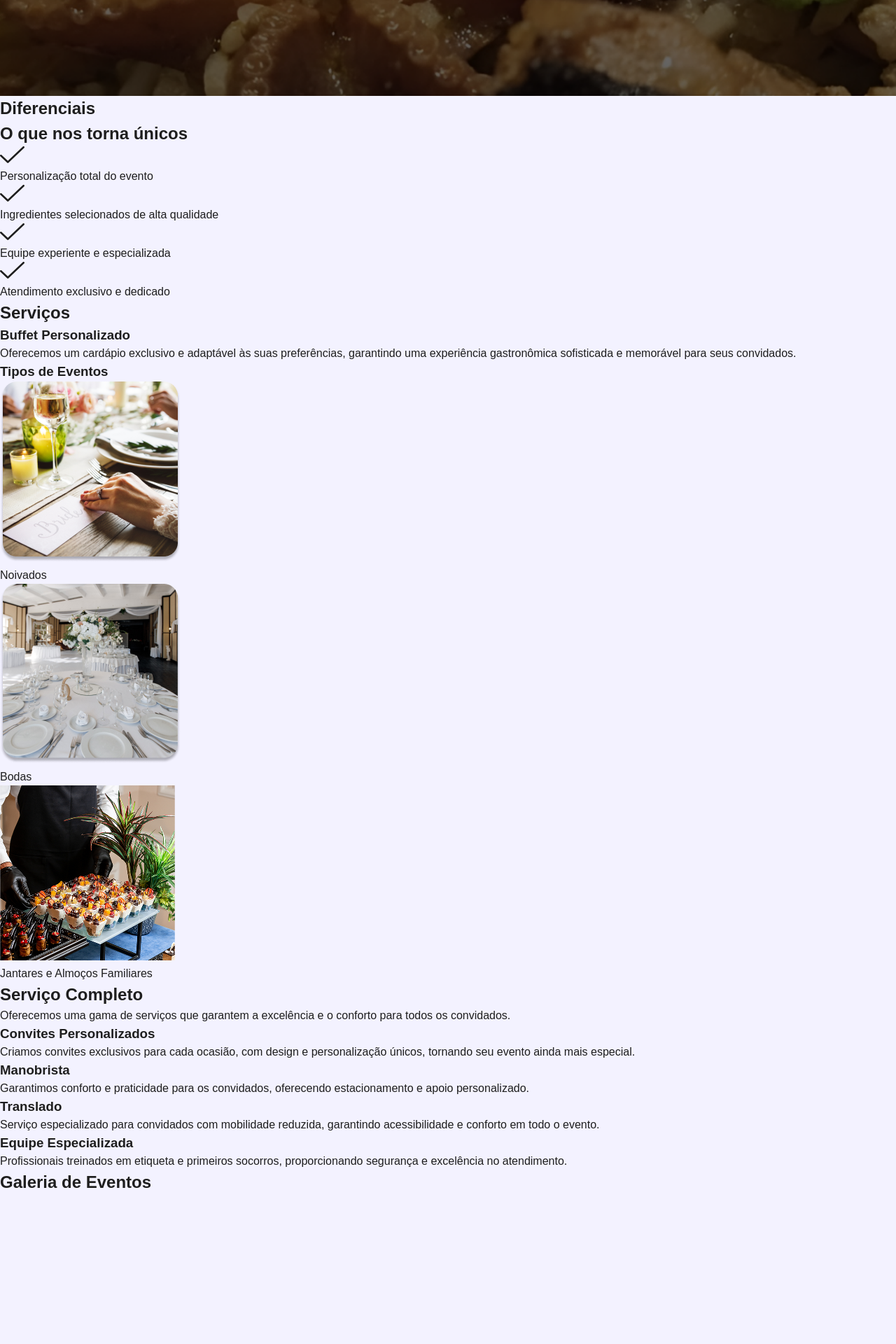
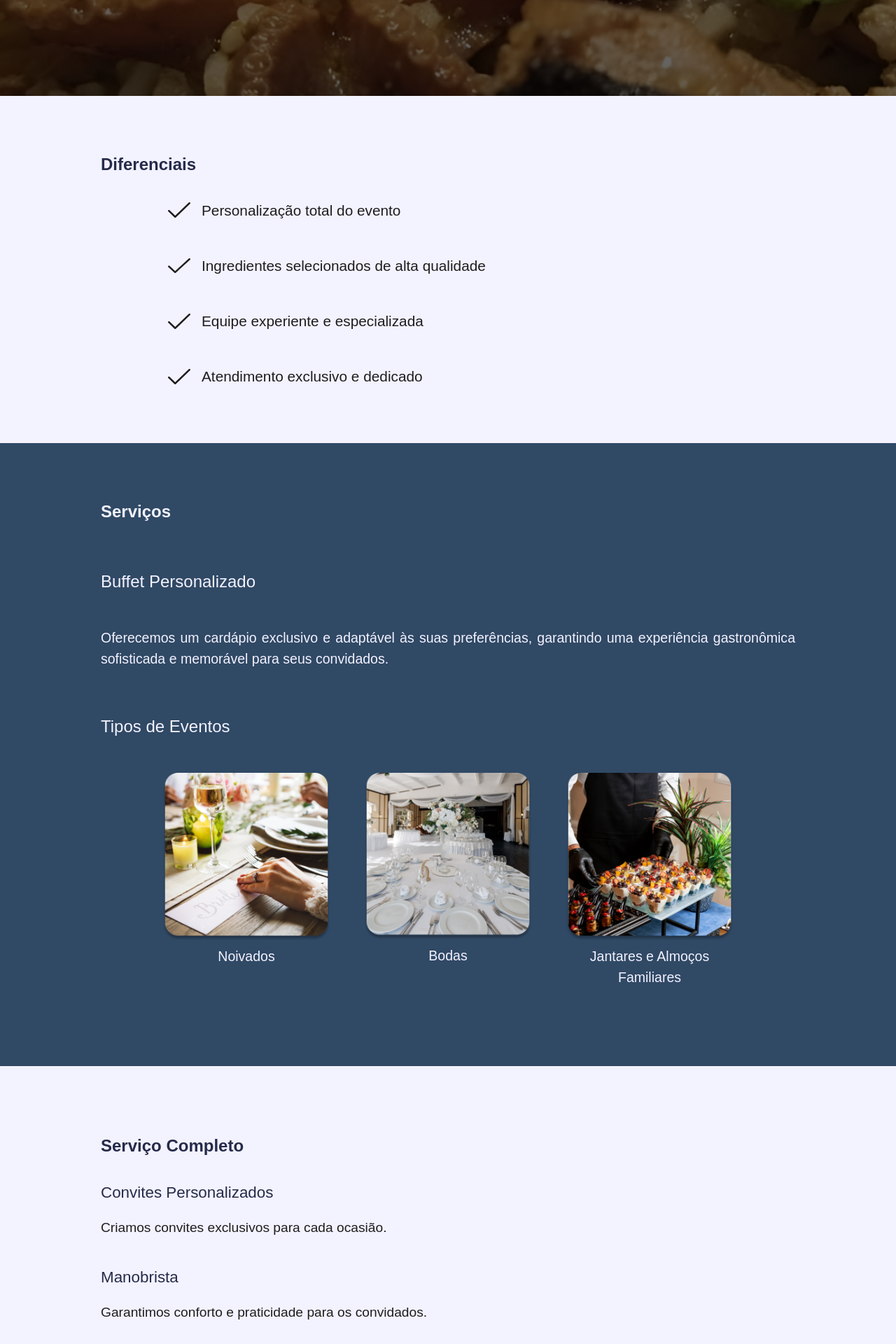
Before and after one commit to Luanquevedo/site-intitucional-next, a Next.js app: page / in a window 1280 px wide. Shown: the part 2040-3960 px from the top of the page at 70% size. Built offline with nearby package versions, Linux system fonts and the light colour scheme; a web font is replaced by a local one.

Commit message:
Estilizado seções about-us, services e galeria com total responsividade e otimizado animação da galeria

```diff
--- a/src/components/aboutus/container.js
+++ b/src/components/aboutus/container.js
@@ -22,13 +22,13 @@ const AboutContainer = () => {
           content="diferenciais, personalização de evento, ingredientes de qualidade, equipe especializada, buffet exclusivo"
         />
       </Head>
-
+      <div className='About__Content'>
       <header>
-        <h1>Diferenciais</h1>
+        <h2>Diferenciais</h2>
       </header>
 
-      <article>
-        <h2>O que nos torna únicos</h2>
+      <article className='About__Content__Itens'>
+        <h3>O que nos torna únicos</h3>
         <ul>
           {diferenciais.map((diferencial, index) => (
             <li key={index} className="differential-item">
@@ -42,6 +42,7 @@ const AboutContainer = () => {
           ))}
         </ul>
       </article>
+      </div>
     </section>
   );
 };
--- a/src/components/aboutus/index.scss
+++ b/src/components/aboutus/index.scss
@@ -1,6 +1,6 @@
 @use '../../styles/variables' as *;
 
-.About{
+.About {
     background-image: url('/images/aboutus.png');
     background-repeat: no-repeat;
     background-size: contain;
@@ -15,37 +15,80 @@
     font-size: 1.1rem;
     font-weight: $font-medium;
 
-    &__Container{
+    &__Container {
         display: flex;
         flex-direction: column;
         gap: 2rem;
         color: $tertiaryfonttcolor;
         max-width: 23rem;
-        h2{
+
+        h2 {
             font-weight: $font-semibold;
             font-size: 1.5rem;
             margin-bottom: 2rem;
         }
     }
 
-    &__None{
+    &__None {
         display: none;
     }
 }
 
+.About__Content {
+    display: flex;
+    flex-direction: column;
+    justify-content: center;
+    margin: auto;
+    max-width: 23rem;
+    gap: 2rem;
+
+    h2 {
+        color: $secondaryfontcolor;
+        font-weight: $font-semibold;
+        font-size: 1.5rem;
+    }
+
+
+    &__Itens {
+        font-size: 1.1rem;
+        font-weight: $font-regular;
+
+        img {
+            width: 2rem;
+        }
+
+        ul {
+            display: flex;
+            flex-direction: column;
+            gap: 3rem;
+        }
+
+        li {
+            display: flex;
+            align-items: center;
+            gap: 1rem;
+            text-align: justify;
+        }
+
+        h3 {
+            display: none;
+        }
+    }
+}
+
 @media (min-width: 769px) {
-    .About{
+    .About {
         background-image: url('/images/aboutd.png');
         background-size: cover;
         background-position: center;
         height: 100vh;
         font-size: 1.22rem;
 
-        &__Container{
+        &__Container {
             gap: 5rem;
             max-width: 62rem;
 
-            h2{
+            h2 {
 
 
                 font-size: 1.5rem;
@@ -54,16 +97,55 @@
             }
         }
     }
+
+    .About__Content {
+        display: flex;
+        max-width: 62rem;
+        margin-top: 5rem;
+        gap: 2rem;
+
+        h2 {
+            font-size: 1.5rem;
+        }
+
+
+        &__Itens {
+            display: flex;
+            flex-direction: column;
+            margin-left: 6rem;
+            font-size: 1.3rem;
+            margin-bottom: 5rem;
+
+            img {
+                width: 2rem;
+            }
+
+            ul {
+
+                gap: 3rem;
+            }
+
+            li {
+                gap: 1rem;
+            }
+        }
+    }
+
+
 }
 
 @media (min-width: 1900px) {
-    .About{
+    .About {
 
 
-        &__Container{
+        &__Container {
             max-width: 1440px;
 
 
         }
     }
+
+    .About__Content {
+        max-width: 1440px;
+    }
 }
--- a/src/components/galery/card.js
+++ b/src/components/galery/card.js
@@ -1,6 +1,8 @@
 import React from 'react';
 import { Swiper, SwiperSlide } from 'swiper/react';
 import { Autoplay, Pagination } from 'swiper/modules';
+import 'swiper/css';
+import 'swiper/css/pagination';
 
 const card = [
   { id: 1, image: '/images/c1.png', alt: 'Imagem 1: Exemplo de serviço de buffet elegante em evento' },
@@ -12,33 +14,33 @@ const card = [
 
 const CardCarrousel = () => {
   return (
-    <div className="card-carousel">
-      <h2 className="card-carousel__title">Galeria de Eventos</h2>
-      <div className="card-carousel__container">
+    <div className="card__carousel">
+      <h2 className="card__carousel__title">Galeria</h2>
       <Swiper
-          slidesPerView={3}
+        className="card__carousel__container"
+        slidesPerView={4} // Exibe 3 imagens no desktop
+        spaceBetween={20}
+        autoplay={{ delay: 2, disableOnInteraction: false }}
+        speed={5000}
+        loop={true} // 🟢 Ativa o loop infinito
         modules={[Pagination, Autoplay]}
-          autoplay={{ delay: 300, disableOnInteraction: false }}
-          speed={700}
-          pagination={{ clickable: true }}
         breakpoints={{
+          320: {
+            slidesPerView: 2, // No mobile, exibe 2 imagens
+            spaceBetween: 0,
+          },
           768: {
-              slidesPerView: 2, // Ajusta para 1 slide por vez em telas menores
+            slidesPerView: 3, // No tablet, exibe 3 imagens
+            spaceBetween: 0,
           },
         }}
       >
         {card.map((item) => (
-            <SwiperSlide key={item.id}>
-              <img
-                src={item.image}
-                alt={item.alt}
-                className="card-carousel__image"
-                loading='lazy'
-              />
+          <SwiperSlide key={item.id} className="card__carousel__slide">
+            <img src={item.image} alt={item.alt} className="card-carousel__image" loading="lazy" />
           </SwiperSlide>
         ))}
       </Swiper>
-      </div>
     </div>
   );
 };
--- a/src/components/galery/index.scss
+++ b/src/components/galery/index.scss
@@ -0,0 +1,48 @@
+@use '../../styles/variables' as *;
+
+.card__carousel {
+    display: flex;
+    flex-direction: column;
+    margin: auto;
+    gap: 2rem;
+    margin-bottom: 3rem;
+
+    &__container {
+        width: 100%;
+
+        margin: 0px;
+
+        .swiper-slide {
+            width: auto;
+            display: flex;
+            flex-direction: row ;
+            justify-content: center;
+            align-items: center;
+          }
+
+
+    }
+    .card-carousel__image {
+        width: 100%;
+        height: auto;
+        object-fit: cover;
+      }
+
+    h2 {
+        margin-left: 2rem;
+        color: $secondaryfontcolor;
+        font-size: 1.5rem;
+        font-weight: $font-semibold;
+    }
+}
+
+@media (min-width: 1900px) {
+    .card__carousel {
+
+
+
+        h2 {
+            margin-left: 34rem;
+        }
+    }
+}
--- a/src/components/works/container.js
+++ b/src/components/works/container.js
@@ -2,36 +2,36 @@ import React from 'react';
 
 const WorkContainer = () => {
   return (
-    <section className="work-container">
+    <section className="work__container">
       <header>
         <h2>Serviço Completo</h2>
-        <p>
+        <p className='none'>
           Oferecemos uma gama de serviços que garantem a excelência e o conforto para todos os convidados.
         </p>
       </header>
-      <div className="work-container__services">
+      <div className="work__container__services">
         <article className="work-container__service">
           <h3>Convites Personalizados</h3>
           <p>
-            Criamos <strong>convites exclusivos</strong> para cada ocasião, com design e personalização únicos, tornando seu evento ainda mais especial.
+            Criamos <strong>convites exclusivos</strong> para cada ocasião.
           </p>
         </article>
         <article className="work-container__service">
           <h3>Manobrista</h3>
           <p>
-            Garantimos <strong>conforto e praticidade</strong> para os convidados, oferecendo estacionamento e apoio personalizado.
+            Garantimos <strong>conforto e praticidade</strong> para os convidados.
           </p>
         </article>
         <article className="work-container__service">
           <h3>Translado</h3>
           <p>
-            Serviço especializado para <strong>convidados com mobilidade reduzida</strong>, garantindo acessibilidade e conforto em todo o evento.
+            Serviço especializado para <strong>convidados com mobilidade reduzida</strong>.
           </p>
         </article>
         <article className="work-container__service">
           <h3>Equipe Especializada</h3>
           <p>
-            Profissionais treinados em <strong>etiqueta e primeiros socorros</strong>, proporcionando segurança e excelência no atendimento.
+            Profissionais treinados em <strong>etiqueta e primeiros socorros</strong>.
           </p>
         </article>
       </div>
--- a/src/components/works/index.scss
+++ b/src/components/works/index.scss
@@ -0,0 +1,174 @@
+@use '../../styles/variables' as *;
+
+.Work {
+    display: flex;
+    flex-direction: column;
+    color: $tertiaryfonttcolor;
+    background-color: $backgroudcolor;
+
+    &__Container {
+        display: flex;
+        flex-direction: column;
+        gap: 3rem;
+        margin: auto;
+        max-width: 23rem;
+        font-size: 1.1rem;
+        font-weight: $font-regular;
+
+        h2 {
+            margin-top: 2rem;
+            font-weight: $font-semibold;
+            font-size: 1.5rem;
+        }
+
+        h3 {
+            font-weight: $font-medium;
+            font-size: 1.5rem;
+        }
+
+        &__Content {
+            display: flex;
+            flex-direction: column;
+            gap: 1.5rem;
+            text-align: justify;
+        }
+
+        &__Card {
+            display: flex;
+            flex-direction: column;
+            gap: 2rem;
+            margin-bottom: 3rem;
+
+            img {
+                width: 10rem;
+            }
+
+            ul {
+                display: flex;
+                flex-wrap: wrap;
+                justify-content: center;
+                text-align: center;
+                list-style: none;
+                gap: 2rem;
+
+                p {
+                    max-width: 10rem;
+                }
+            }
+        }
+    }
+}
+
+.work__container{
+    display: flex;
+    flex-direction: column;
+    margin: auto;
+    justify-content: center;
+    margin-top: 3rem;
+    max-width: 23rem;
+    gap: 2rem;
+
+    h2{
+        color: $secondaryfontcolor;
+        font-weight: $font-semibold;
+        font-size: 1.5rem;
+    }
+    .none{
+        display: none;
+    }
+
+    &__services{
+        display: flex;
+        flex-direction: column;
+        gap: 2rem;
+        margin-bottom: 4rem;
+        font-size: 0.98rem;
+        text-align: justify;
+        font-weight: $font-regular;
+        h3{
+            font-size: 1.2rem;
+            margin-bottom: 1rem;
+            color: $secondaryfontcolor;
+            font-weight: $font-medium;
+        }
+    }
+}
+
+@media (min-width: 769px) {
+    .Work {
+
+        &__Container {
+            gap: 4rem;
+            max-width: 62rem;
+            font-size: 1.22rem;
+
+            h2 {
+                margin-top: 5rem;
+                font-size: 1.5rem;
+            }
+
+            h3 {
+                font-size: 1.5rem;
+            }
+
+            &__Content {
+                gap: 3rem;
+            }
+
+            &__Card {
+                gap: 3rem;
+                margin-bottom: 7rem;
+
+                img {
+                    width: 15rem;
+                }
+
+                ul {
+                    gap: 3rem;
+
+                    p {
+                        max-width: 15rem;
+                    }
+                }
+            }
+        }
+    }
+    .work__container{
+        margin-top: 6rem;
+        max-width: 62rem;
+        gap: 2rem;
+        h2{
+            font-size: 1.5rem;
+        }
+
+        &__services{
+
+            gap: 2.5rem;
+            margin-bottom: 5rem;
+            font-size: 1.2rem;
+            h3{
+                font-size: 1.4rem;
+                margin-bottom: 1.2rem;
+            }
+        }
+    }
+
+}
+
+@media (min-width: 1900px) {
+    .Work {
+
+        &__Container {
+
+            max-width: 1440px;
+
+
+
+
+        }
+    }
+    .work__container{
+        max-width: 1440px;
+    }
+
+}
--- a/src/components/works/work.js
+++ b/src/components/works/work.js
@@ -8,19 +8,20 @@ const segmentos = [
 
 const Work = () => {
   return (
-    <section>
+    <section className='Work'>
+      <div className='Work__Container'>
       <header>
         <h2>Serviços</h2>
       </header>
 
-      <article>
+      <article className='Work__Container__Content'>
         <h3>Buffet Personalizado</h3>
         <p>
           Oferecemos um <strong>cardápio exclusivo e adaptável</strong> às suas preferências, garantindo uma experiência gastronômica sofisticada e memorável para seus convidados.
         </p>
       </article>
 
-      <article>
+      <article className='Work__Container__Card'>
         <h3>Tipos de Eventos</h3>
         <ul>
           {segmentos.map((item) => (
@@ -31,6 +32,7 @@ const Work = () => {
           ))}
         </ul>
       </article>
+      </div>
     </section>
   );
 };
--- a/src/pages/_app.js
+++ b/src/pages/_app.js
@@ -5,6 +5,7 @@ import '../components/aboutus/index.scss'
 import '../components/contact/index.scss'
 import '../components/footer/index.scss'
 import '../components/galery/index.scss'
+import '../components/works/index.scss'
 import '../components/hero/index.scss'
 import '../components/hero/index.scss'
 import '../components/nav/index.scss'
```
Also changed, not shown: public/images/card-geral.png. Lines whose indentation alone changed are shown as unchanged.
